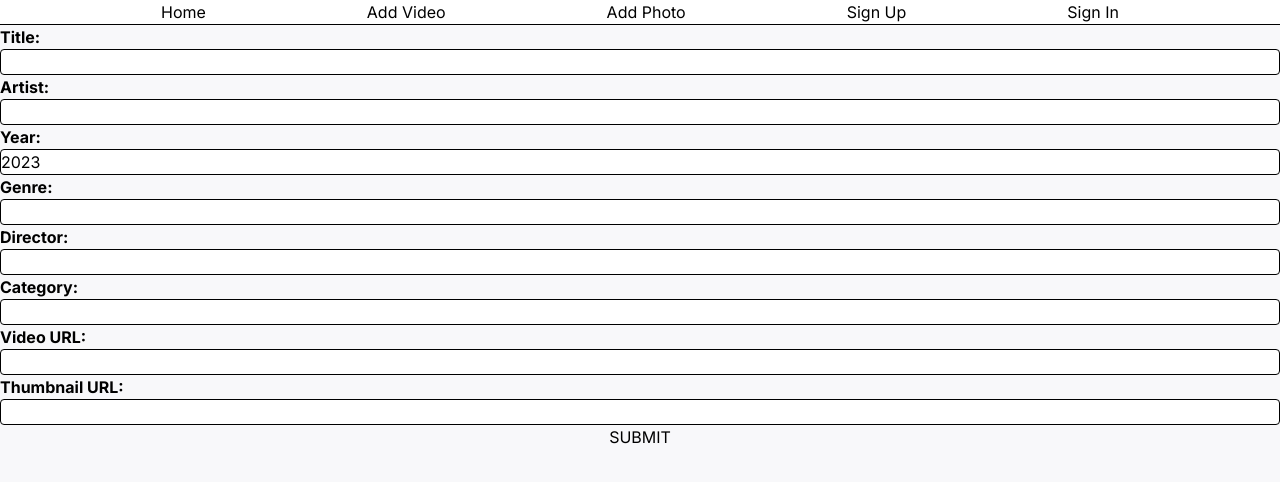
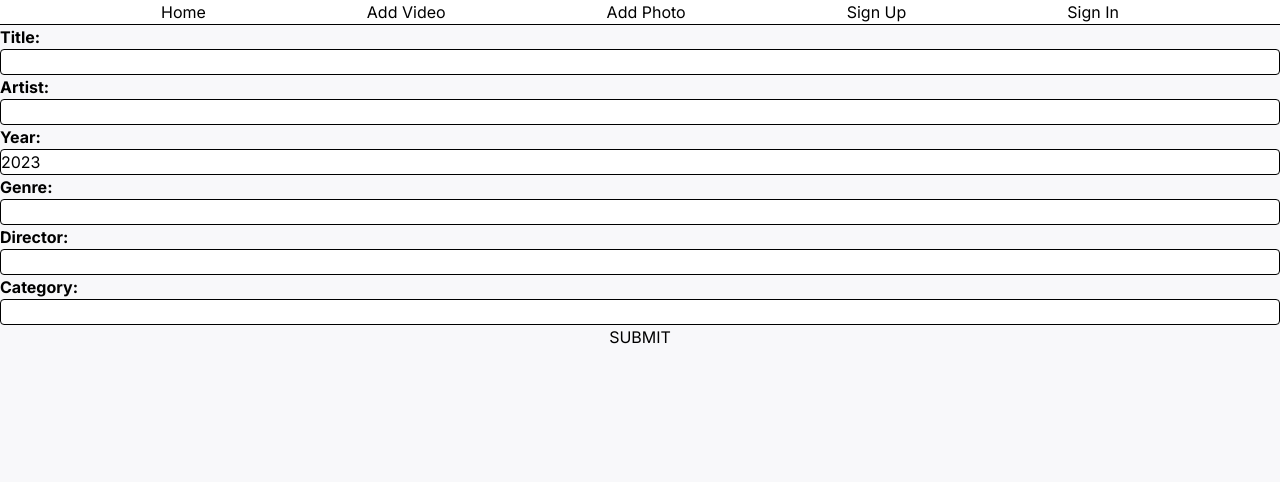
Before and after one commit to whlong1/next.js-photo-app, a Next.js app: page /videos/new in a window 1280 px wide. Shown: the top 482 px of the page. Built offline with nearby package versions, Linux system fonts and the light colour scheme; no server answers.

Commit message:
Add video form data interface

```diff
--- a/src/app/(pages)/videos/components/VideoForm.tsx
+++ b/src/app/(pages)/videos/components/VideoForm.tsx
@@ -3,20 +3,18 @@ import { useState } from "react"
 import { useRouter } from "next/navigation"
 
 // Types
-import { Video } from "@/types/models"
+import { VideoFormData } from "@/types/forms"
 
 // Services
 import { createVideo } from "@/services/frontendServices"
 
 const VideoForm = () => {
-  const initialState: Video = {
+  const initialState: VideoFormData = {
     title: "",
     genre: "",
     artist: "",
     director: "",
     category: "",
-    videoUrl: "",
-    thumbnailUrl: "",
     year: new Date().getFullYear(),
   }
 
@@ -112,28 +110,6 @@ const VideoForm = () => {
         required
       />
 
-      <label htmlFor="videoUrl">Video URL:</label>
-      <input
-        type="text"
-        name="videoUrl"
-        id="videoUrl"
-        className={inputStyle}
-        value={videoFormData.videoUrl}
-        onChange={handleChange}
-        required
-      />
-
-      <label htmlFor="thumbnailUrl">Thumbnail URL:</label>
-      <input
-        type="text"
-        name="thumbnailUrl"
-        id="thumbnailUrl"
-        className={inputStyle}
-        value={videoFormData.thumbnailUrl}
-        onChange={handleChange}
-        required
-      />
-
       <button onClick={handleSubmit}>SUBMIT</button>
     </form>
   )
--- a/src/services/frontendServices.ts
+++ b/src/services/frontendServices.ts
@@ -1,8 +1,9 @@
 // Types
-import { Video } from '@/types/models'
+import { Video } from "@/types/models"
+import { VideoFormData } from "@/types/forms"
 
 const BASE_URL = process.env.NEXT_PUBLIC_BASE_URL
-export const createVideo = async (formData: Video): Promise<Video> => {
+export const createVideo = async (formData: VideoFormData): Promise<Video> => {
   try {
     const res = await fetch(`${BASE_URL}/api/videos`, {
       method: "POST",
```
Also changed, not shown: src/types/forms.ts (+18 -0 lines).
